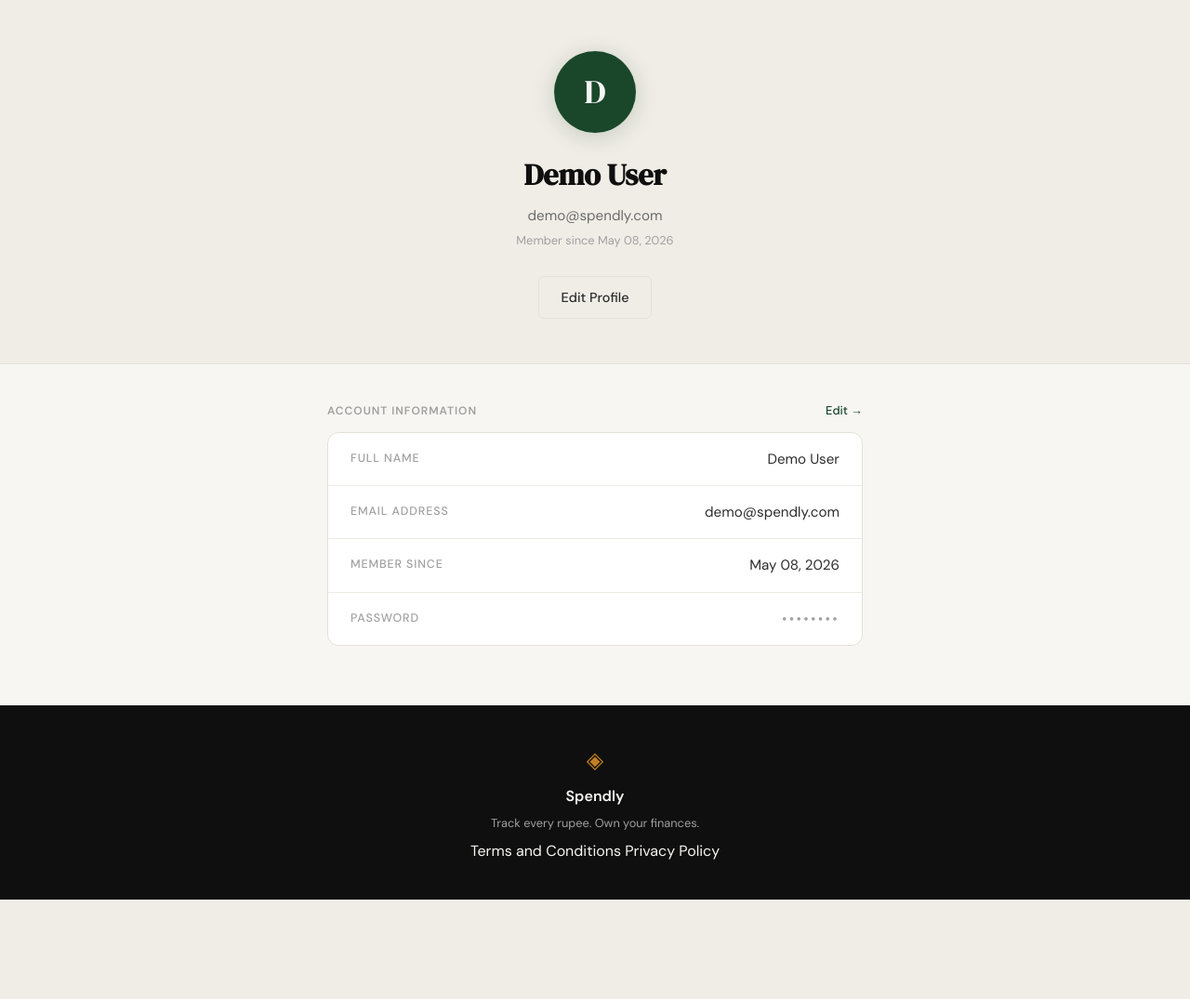
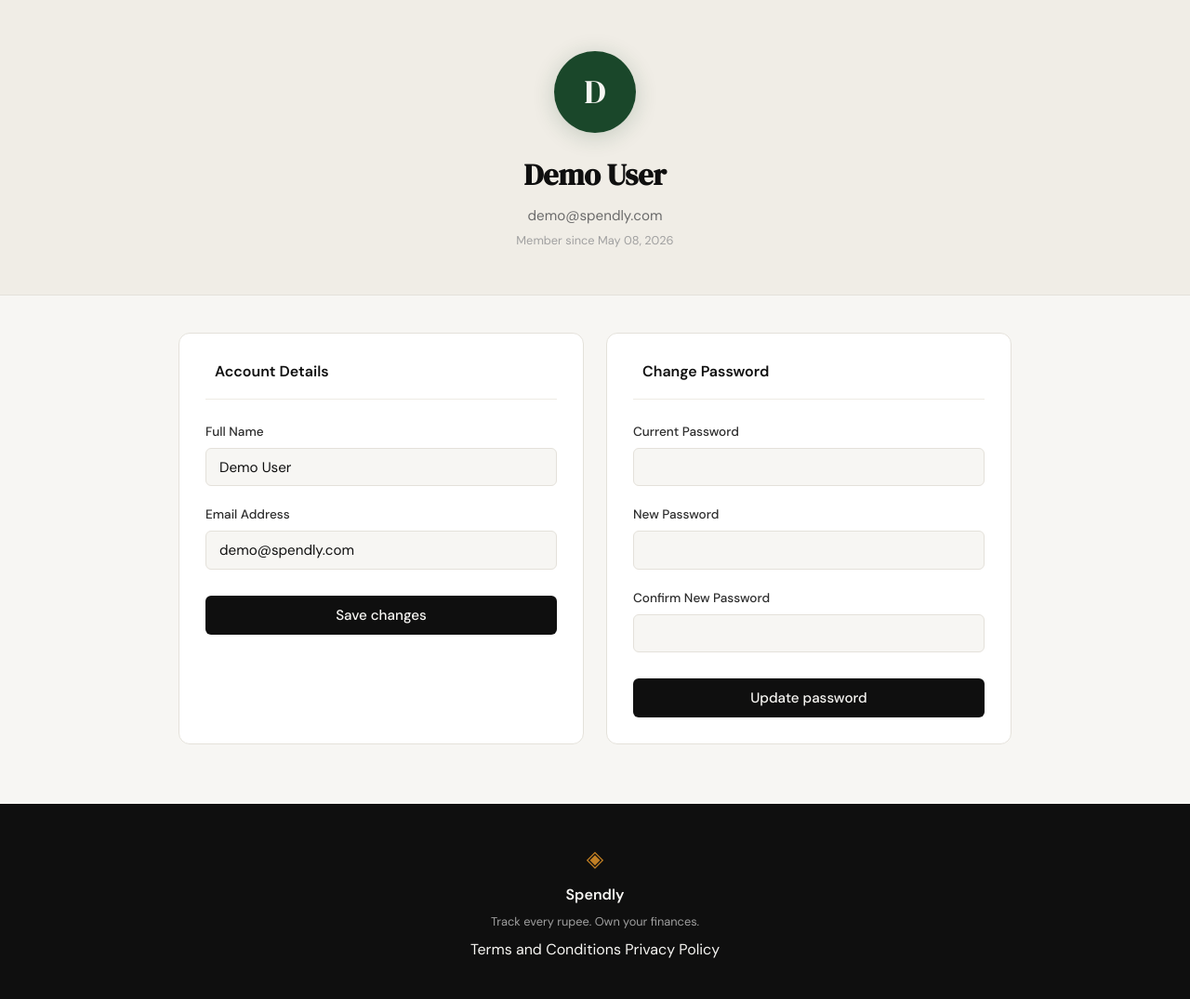
Before and after one commit to vinay2105/spendly, a Flask app: page /profile in a window 1280 px wide. Shown: the part 62-1137 px from the top of the page at 93% size. Before the commit the page ends 1030 px from the top, so only its background shows below. Run offline with Flask 3, Linux system fonts and the light colour scheme; a user stored in the database is signed in; data comes from the database, SQL or seed files in the repository.

Commit message:
improved profile page

```diff
--- a/app.py
+++ b/app.py
@@ -124,26 +124,8 @@ def dashboard():
     return render_template("dashboard.html")
 
 
-@app.route("/profile")
+@app.route("/profile", methods=["GET", "POST"])
 def profile():
-    if not session.get("user_id"):
-        return redirect(url_for("login"))
-
-    conn = get_db()
-    try:
-        user = conn.execute(
-            "SELECT id, name, email, created_at FROM users WHERE id = ?",
-            (session["user_id"],),
-        ).fetchone()
-    finally:
-        conn.close()
-
-    member_since = datetime.strptime(user["created_at"][:10], "%Y-%m-%d").strftime("%B %d, %Y")
-    return render_template("profile.html", user=user, member_since=member_since)
-
-
-@app.route("/profile/edit", methods=["GET", "POST"])
-def profile_edit():
     if not session.get("user_id"):
         return redirect(url_for("login"))
 
@@ -182,18 +164,24 @@ def profile_edit():
 
         for msg in errors:
             flash(msg, "error")
-        return redirect(url_for("profile_edit"))
+        return redirect(url_for("profile"))
 
     conn = get_db()
     try:
         user = conn.execute(
-            "SELECT id, name, email FROM users WHERE id = ?",
+            "SELECT id, name, email, created_at FROM users WHERE id = ?",
             (session["user_id"],),
         ).fetchone()
     finally:
         conn.close()
 
-    return render_template("profile_edit.html", user=user)
+    member_since = datetime.strptime(user["created_at"][:10], "%Y-%m-%d").strftime("%B %d, %Y")
+    return render_template("profile.html", user=user, member_since=member_since)
+
+
+@app.route("/profile/edit")
+def profile_edit():
+    return redirect(url_for("profile"))
 
 
 @app.route("/profile/password", methods=["POST"])
@@ -220,7 +208,7 @@ def profile_password():
     if errors:
         for msg in errors:
             flash(msg, "error")
-        return redirect(url_for("profile_edit"))
+        return redirect(url_for("profile"))
 
     conn = get_db()
     try:
@@ -230,7 +218,7 @@ def profile_password():
         ).fetchone()
         if not check_password_hash(row["password_hash"], current):
             flash("Current password is incorrect.", "error")
-            return redirect(url_for("profile_edit"))
+            return redirect(url_for("profile"))
         conn.execute(
             "UPDATE users SET password_hash = ? WHERE id = ?",
             (generate_password_hash(new), session["user_id"]),
--- a/static/css/style.css
+++ b/static/css/style.css
@@ -619,75 +619,56 @@ a { color: inherit; text-decoration: none; }
 .profile-since {
     font-size: 0.8rem;
     color: var(--ink-faint);
-    margin-bottom: 1.75rem;
+    margin-bottom: 0;
     animation: fadeInUp 0.35s ease 0.2s both;
 }
 
-.profile-hero-actions {
-    animation: fadeInUp 0.35s ease 0.26s both;
+.profile-edit-section {
+    max-width: 960px;
+    margin: 0 auto;
+    padding: 2.5rem 2rem 4rem;
+    animation: fadeInUp 0.4s ease 0.3s both;
 }
 
-.profile-body {
-    max-width: 640px;
-    margin: 0 auto;
-    padding: 2.5rem 2rem 4rem;
+.profile-cards-grid {
+    display: grid;
+    grid-template-columns: 1fr 1fr;
+    gap: 1.5rem;
 }
 
-.profile-section-header {
-    display: flex;
-    justify-content: space-between;
-    align-items: center;
-    margin-bottom: 0.75rem;
-}
-
-.profile-section-label {
-    font-size: 0.75rem;
-    font-weight: 600;
-    color: var(--ink-faint);
-    text-transform: uppercase;
-    letter-spacing: 0.08em;
-}
-
-.profile-section-edit {
-    font-size: 0.8rem;
-    color: var(--accent);
-    font-weight: 500;
-    transition: opacity 0.2s;
-}
-
-.profile-section-edit:hover { opacity: 0.7; }
-
-.profile-info-card {
+.profile-form-card {
     background: var(--paper-card);
     border: 1px solid var(--border);
     border-radius: var(--radius-md);
-    overflow: hidden;
-    animation: fadeInUp 0.4s ease 0.3s both;
+    padding: 1.75rem;
 }
 
-.profile-info-row {
+.profile-form-card-header {
     display: flex;
-    justify-content: space-between;
     align-items: center;
-    padding: 1rem 1.5rem;
+    gap: 0.625rem;
+    margin-bottom: 1.5rem;
+    padding-bottom: 1rem;
     border-bottom: 1px solid var(--border-soft);
-    transition: background 0.15s;
 }
 
-.profile-info-row:last-child { border-bottom: none; }
-.profile-info-row:hover { background: var(--paper); }
-
-.profile-info-label {
-    font-size: 0.78rem;
-    font-weight: 500;
-    color: var(--ink-faint);
-    text-transform: uppercase;
-    letter-spacing: 0.07em;
+.profile-form-card-header svg {
+    width: 18px;
+    height: 18px;
+    color: var(--accent);
+    flex-shrink: 0;
 }
 
-.profile-info-value {
-    font-size: 0.95rem;
-    color: var(--ink-soft);
+.profile-form-card-title {
+    font-size: 1rem;
+    font-weight: 600;
+    color: var(--ink);
+}
+
+@media (max-width: 768px) {
+    .profile-cards-grid {
+        grid-template-columns: 1fr;
+    }
 }
 
 /* ------------------------------------------------------------------ */
--- a/templates/profile.html
+++ b/templates/profile.html
@@ -9,33 +9,56 @@
     <h1 class="profile-name">{{ user.name }}</h1>
     <p class="profile-email">{{ user.email }}</p>
     <p class="profile-since">Member since {{ member_since }}</p>
-    <div class="profile-hero-actions">
-        <a href="{{ url_for('profile_edit') }}" class="btn-ghost">Edit Profile</a>
-    </div>
 </div>
 
-<div class="profile-body">
-    <div class="profile-section-header">
-        <span class="profile-section-label">Account Information</span>
-        <a href="{{ url_for('profile_edit') }}" class="profile-section-edit">Edit →</a>
-    </div>
-    <div class="profile-info-card">
-        <div class="profile-info-row">
-            <span class="profile-info-label">Full Name</span>
-            <span class="profile-info-value">{{ user.name }}</span>
+<div class="profile-edit-section">
+    <div class="profile-cards-grid">
+
+        <div class="profile-form-card">
+            <div class="profile-form-card-header">
+                <i data-lucide="user"></i>
+                <span class="profile-form-card-title">Account Details</span>
+            </div>
+            <form method="POST" action="{{ url_for('profile') }}">
+                <div class="form-group">
+                    <label for="name">Full Name</label>
+                    <input type="text" id="name" name="name" class="form-input"
+                           value="{{ user.name }}" required>
+                </div>
+                <div class="form-group">
+                    <label for="email">Email Address</label>
+                    <input type="email" id="email" name="email" class="form-input"
+                           value="{{ user.email }}" required>
+                </div>
+                <button type="submit" class="btn-submit">Save changes</button>
+            </form>
         </div>
-        <div class="profile-info-row">
-            <span class="profile-info-label">Email Address</span>
-            <span class="profile-info-value">{{ user.email }}</span>
+
+        <div class="profile-form-card">
+            <div class="profile-form-card-header">
+                <i data-lucide="lock"></i>
+                <span class="profile-form-card-title">Change Password</span>
+            </div>
+            <form method="POST" action="{{ url_for('profile_password') }}">
+                <div class="form-group">
+                    <label for="current_password">Current Password</label>
+                    <input type="password" id="current_password" name="current_password"
+                           class="form-input" required>
+                </div>
+                <div class="form-group">
+                    <label for="new_password">New Password</label>
+                    <input type="password" id="new_password" name="new_password"
+                           class="form-input" required>
+                </div>
+                <div class="form-group">
+                    <label for="confirm_password">Confirm New Password</label>
+                    <input type="password" id="confirm_password" name="confirm_password"
+                           class="form-input" required>
+                </div>
+                <button type="submit" class="btn-submit">Update password</button>
+            </form>
         </div>
-        <div class="profile-info-row">
-            <span class="profile-info-label">Member Since</span>
-            <span class="profile-info-value">{{ member_since }}</span>
-        </div>
-        <div class="profile-info-row">
-            <span class="profile-info-label">Password</span>
-            <span class="profile-info-value" style="color: var(--ink-faint); letter-spacing: 0.15em;">••••••••</span>
-        </div>
+
     </div>
 </div>
 
```
Also changed, not shown: .claude/skills/frontend-design/SKILL.md (added).
